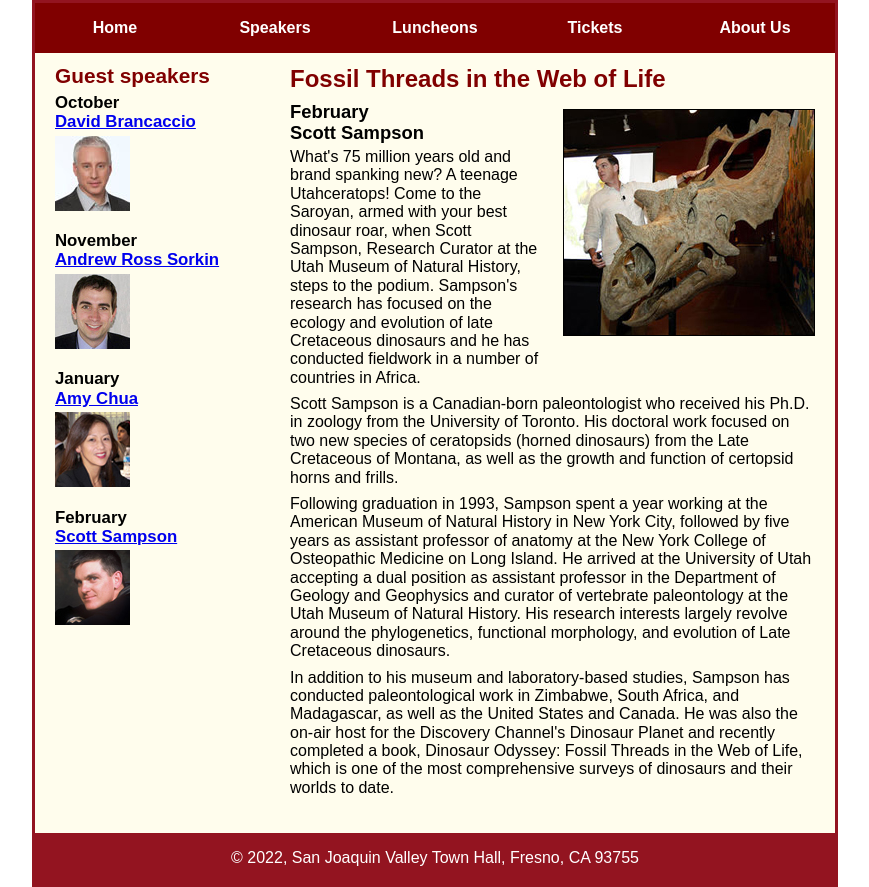
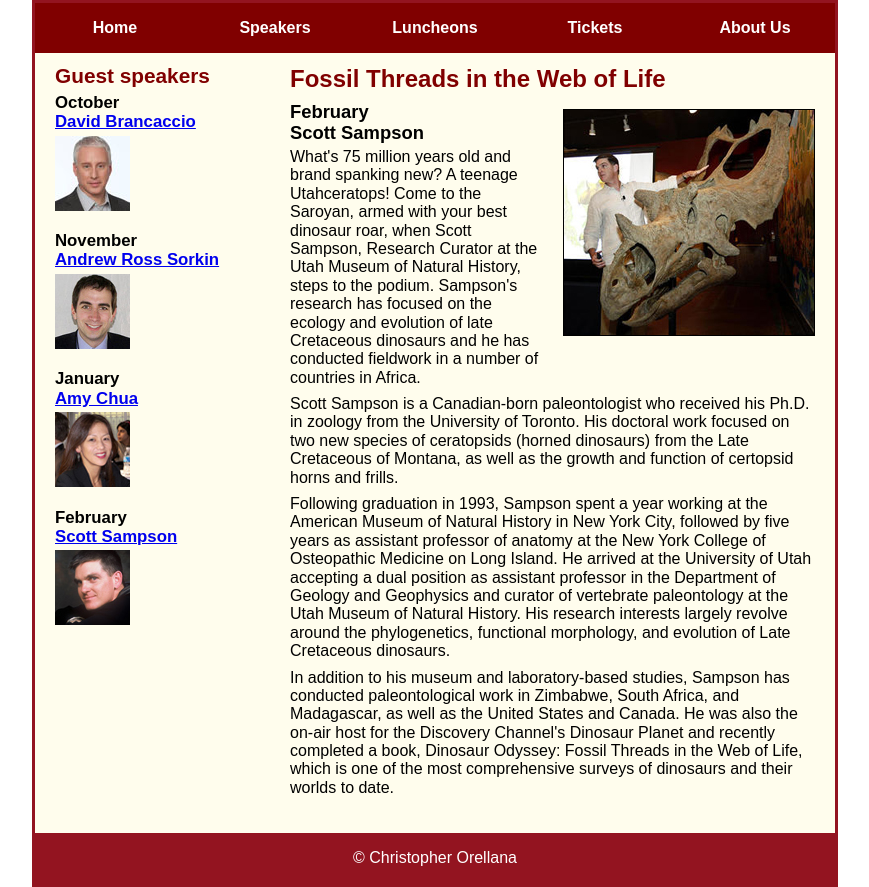
Before and after one commit to oriyana/A11, a plain HTML site: page speakers/c7_sampson.html in a window 1280 px wide. Shown: the part 115-1002 px from the top of the page, without its empty margins (205-1074 px from the left). Drawn offline with nearby package versions, Linux system fonts and the light colour scheme.

Commit message:
Update c7_sampson.html

```diff
--- a/speakers/c7_sampson.html
+++ b/speakers/c7_sampson.html
@@ -74,7 +74,7 @@
 		</aside>
 	</main>
 	<footer>
-		<p>&copy; 2022, San Joaquin Valley Town Hall, Fresno, CA 93755</p>
+		<p>&copy; Christopher Orellana </p>
 	</footer>
 </body>
 </html>
```
